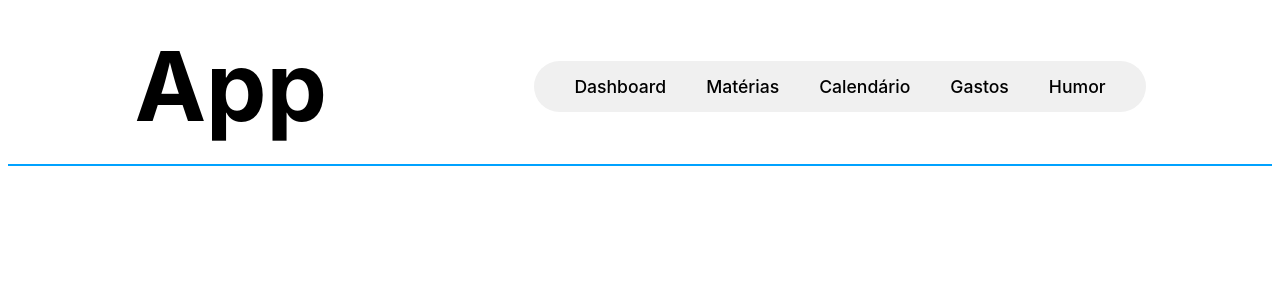
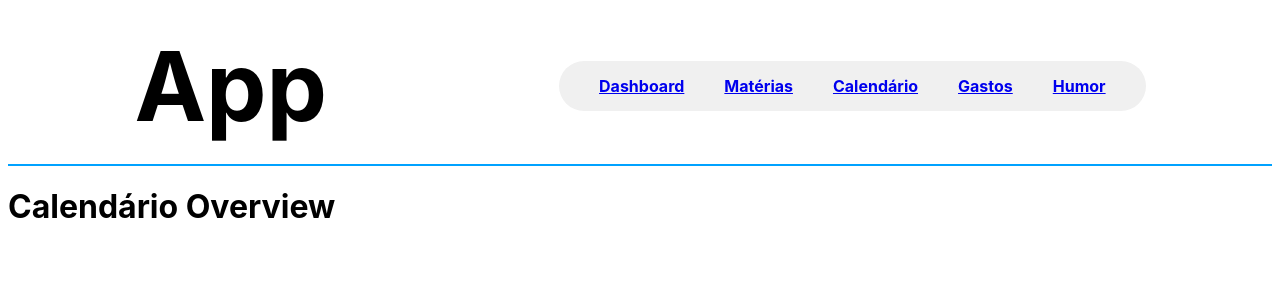
Before and after one commit to bvbluc4s/studybloom, a React (Vite) app in the folder vite-project/: page /calendario in a window 1280 px wide. Shown: the top 300 px of the page. Built offline with nearby package versions, Linux system fonts and the light colour scheme.

Commit message:
Router set up!

```diff
--- a/vite-project/package.json
+++ b/vite-project/package.json
@@ -11,7 +11,8 @@
   },
   "dependencies": {
     "react": "^19.2.0",
-    "react-dom": "^19.2.0"
+    "react-dom": "^19.2.0",
+    "react-router-dom": "^7.12.0"
   },
   "devDependencies": {
     "@eslint/js": "^9.39.1",
--- a/vite-project/src/App.jsx
+++ b/vite-project/src/App.jsx
@@ -1,13 +1,28 @@
 import './App.css'
 import Header from './numbertwo.jsx'
+// Import from 'react-router' instead of 'react-router-dom'
+import { BrowserRouter, Routes, Route } from 'react-router';
+import Dashboard from './pages/Dashboard.jsx';
+import Materias from './pages/Materias.jsx';
+import Calendario from './pages/Calendario.jsx';
+import Gastos from './pages/Gastos.jsx';
+import Humor from './pages/Humor.jsx';
 
 function App() {
   return (
-    <>
+    <BrowserRouter>
       <Header />
-
-    </>
+      <main className='container'>
+        <Routes>
+          <Route path="/" element={<Dashboard />} />
+          <Route path="/materias" element={<Materias />} />
+          <Route path="/calendario" element={<Calendario />} />
+          <Route path="/gastos" element={<Gastos />} />
+          <Route path="/humor" element={<Humor />} />
+        </Routes>
+      </main>
+    </BrowserRouter>
   );
 }
 
-export default App
+export default App;
--- a/vite-project/src/numbertwo.jsx
+++ b/vite-project/src/numbertwo.jsx
@@ -1,15 +1,16 @@
-// No import from react-router-dom needed for now!
+import { Link } from "react-router";
+
 
 function Header() {
     return (
         <header className="main-header">
             <h2 className="logo">App</h2>
             <nav className="nav-links">
-                <span>Dashboard</span>
-                <span>Matérias</span>
-                <span>Calendário</span>
-                <span>Gastos</span>
-                <span>Humor</span>
+                <Link to="/">Dashboard</Link>
+                <Link to="/materias">Matérias</Link>
+                <Link to="/calendario">Calendário</Link>
+                <Link to="/gastos">Gastos</Link>
+                <Link to="/humor">Humor</Link>
             </nav>
         </header>
     )
--- /dev/null
+++ b/vite-project/src/pages/Calendario.jsx
@@ -0,0 +1,9 @@
+function Calendario() {
+    return (
+        <div className="page-content">
+            <h1>Calendário Overview</h1>
+        </div>
+    );
+}
+
+export default Calendario
--- /dev/null
+++ b/vite-project/src/pages/Dashboard.jsx
@@ -0,0 +1,11 @@
+function Dashboard() {
+
+
+    return (
+        <div className="page-content">
+            <h1>Dashboard Overview</h1>
+        </div>
+    );
+}
+
+export default Dashboard;
--- /dev/null
+++ b/vite-project/src/pages/Gastos.jsx
@@ -0,0 +1,9 @@
+function Gastos() {
+    return(
+        <div className="page-content">
+            <h1>Gastos Overview</h1>
+        </div>
+    );
+}
+
+export default Gastos
--- /dev/null
+++ b/vite-project/src/pages/Humor.jsx
@@ -0,0 +1,9 @@
+function Humor() {
+    return(
+        <div className="page-content">
+            <h1>Humor Overview</h1>
+        </div>
+    );
+}
+
+export default Humor;
--- /dev/null
+++ b/vite-project/src/pages/Materias.jsx
@@ -0,0 +1,9 @@
+function Materias() {
+    return(
+        <div className="page-content">
+            <h1>Matérias Overview</h1>
+        </div>
+    );
+}
+
+export default Materias;
```
Also changed, not shown: 1 other file (tests, documents, lock files or other folders).
